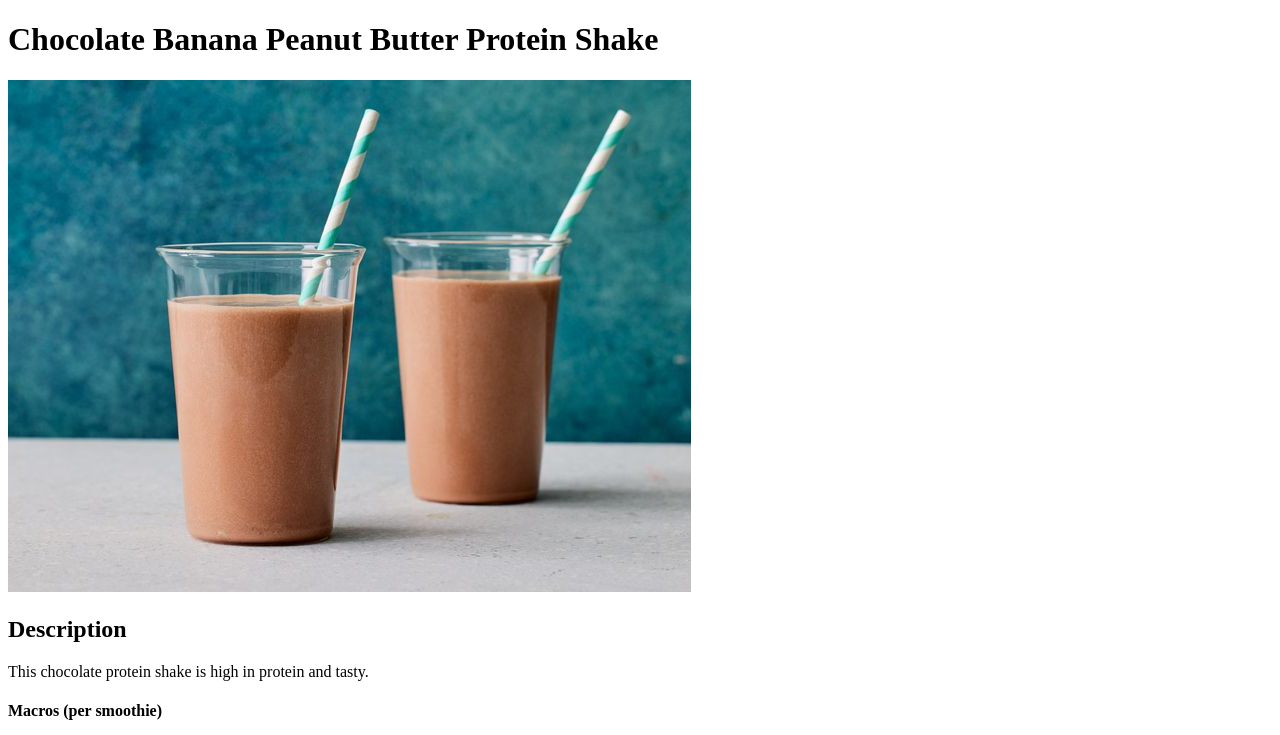
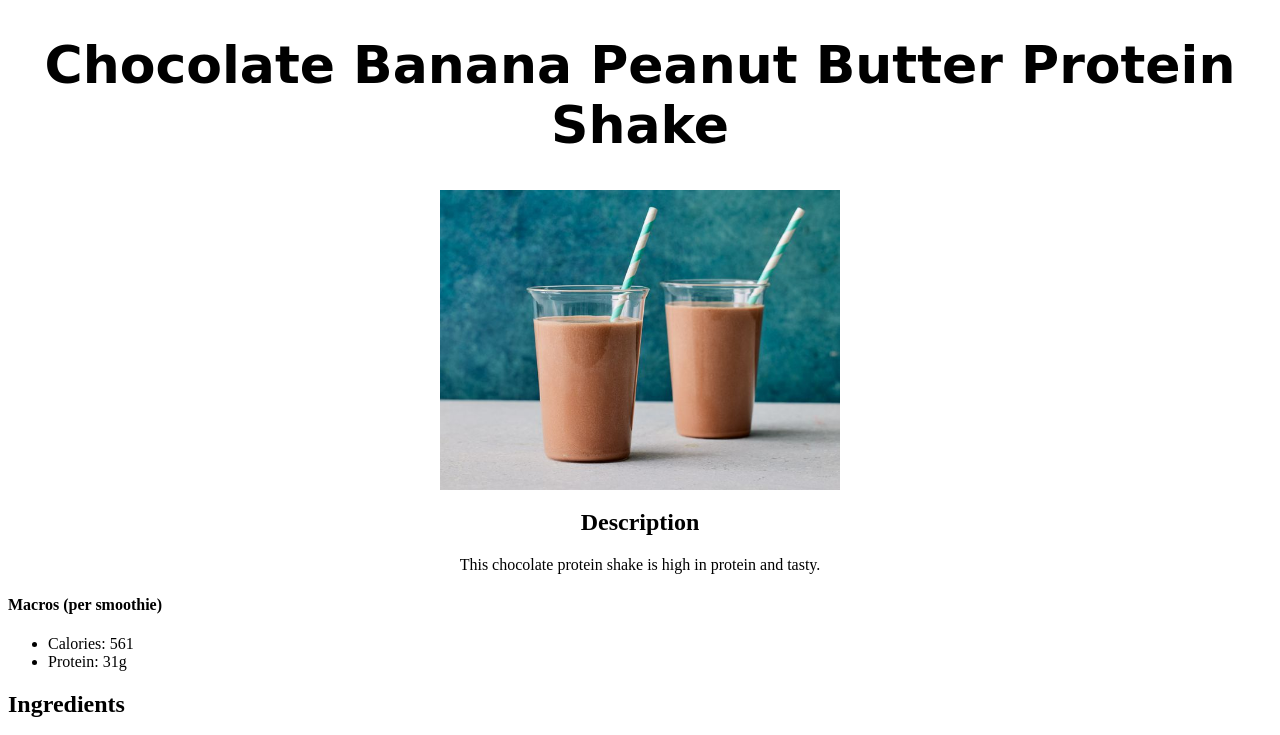
Before and after one commit to JustHofff/odin-recipes, a plain HTML site: page recipes/shake.html in a window 1280 px wide. Shown: the top 735 px of the page. Drawn offline with Linux system fonts and the light colour scheme.

Commit message:
Incorporated CSS into each HTMl file

```diff
--- a/recipes/shake.html
+++ b/recipes/shake.html
@@ -3,13 +3,16 @@
     <head>
         <meta charset="UTF-8">
         <title>Protein Shake</title>
+        <link rel="stylesheet" href="../styles.css">
     </head>
 
     <body>
-        <h1>Chocolate Banana Peanut Butter Protein Shake</h1>
-        <img src="../images/protein-shake.jpeg" alt="Protein Shake">
-        <h2>Description</h2>
-        <p>This chocolate protein shake is high in protein and tasty.</p>
+        <h1 class="title">Chocolate Banana Peanut Butter Protein Shake</h1>
+        <img class="image" src="../images/protein-shake.jpeg" alt="Protein Shake">
+        <div class="shake">
+            <h2>Description</h2>
+            <p>This chocolate protein shake is high in protein and tasty.</p>
+        </div>
         <h4>Macros (per smoothie)</h4>
         <ul>
             <li>Calories: 561</li>
--- /dev/null
+++ b/styles.css
@@ -0,0 +1,28 @@
+.image {
+    display: block;
+    margin-left: auto;
+    margin-right: auto;
+    width: 400px;
+    height: auto;
+}
+
+.text {
+    font-family: sans-serif, serif;
+    font-size: 22px;
+}
+
+.title {
+    font-family: cursive;
+    text-align:center;
+    font-size: 52px;
+}
+
+.waffles,
+.shake,
+.chicken {
+    text-align: center;
+}
+
+.lists {
+    text-align: left;
+}
```
Also changed, not shown: index.html (+10 -6 lines), recipes/chicken-bowl.html (+5 -2 lines), recipes/waffles.html (+6 -1 lines), images/chef.jpeg (added).
